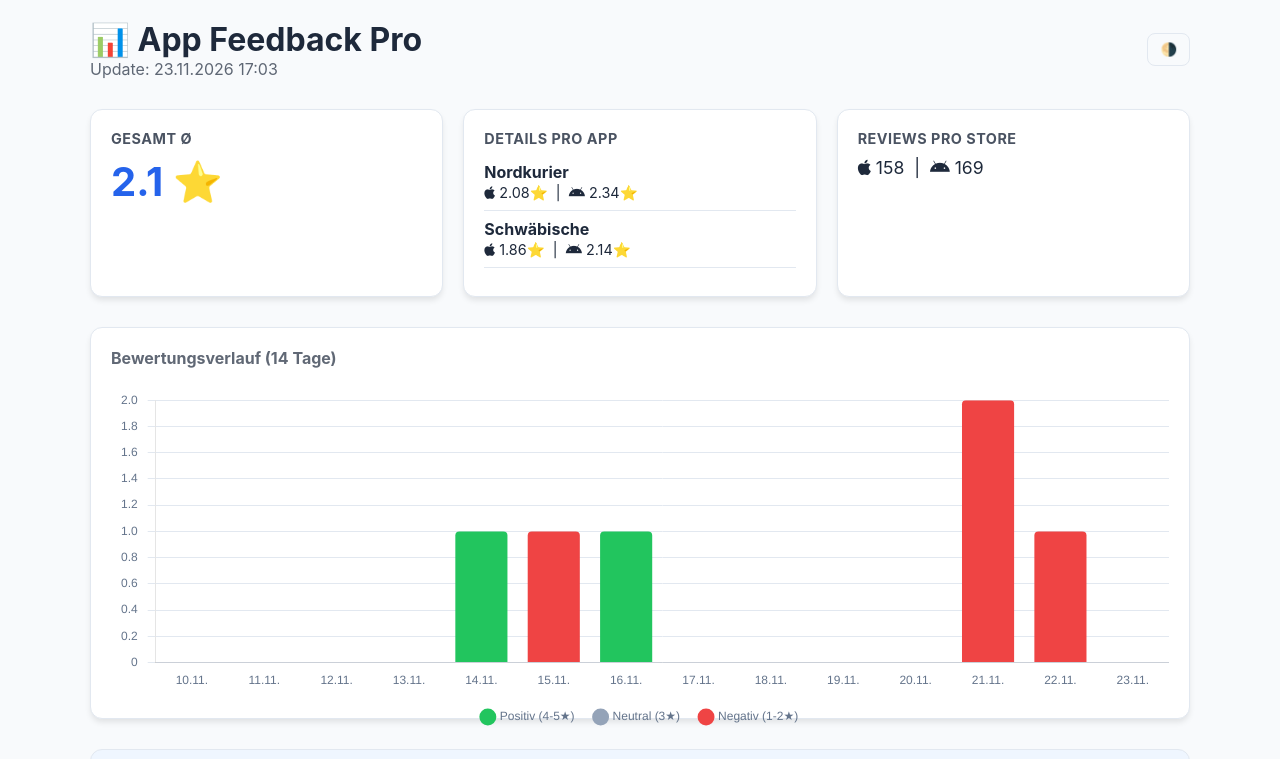
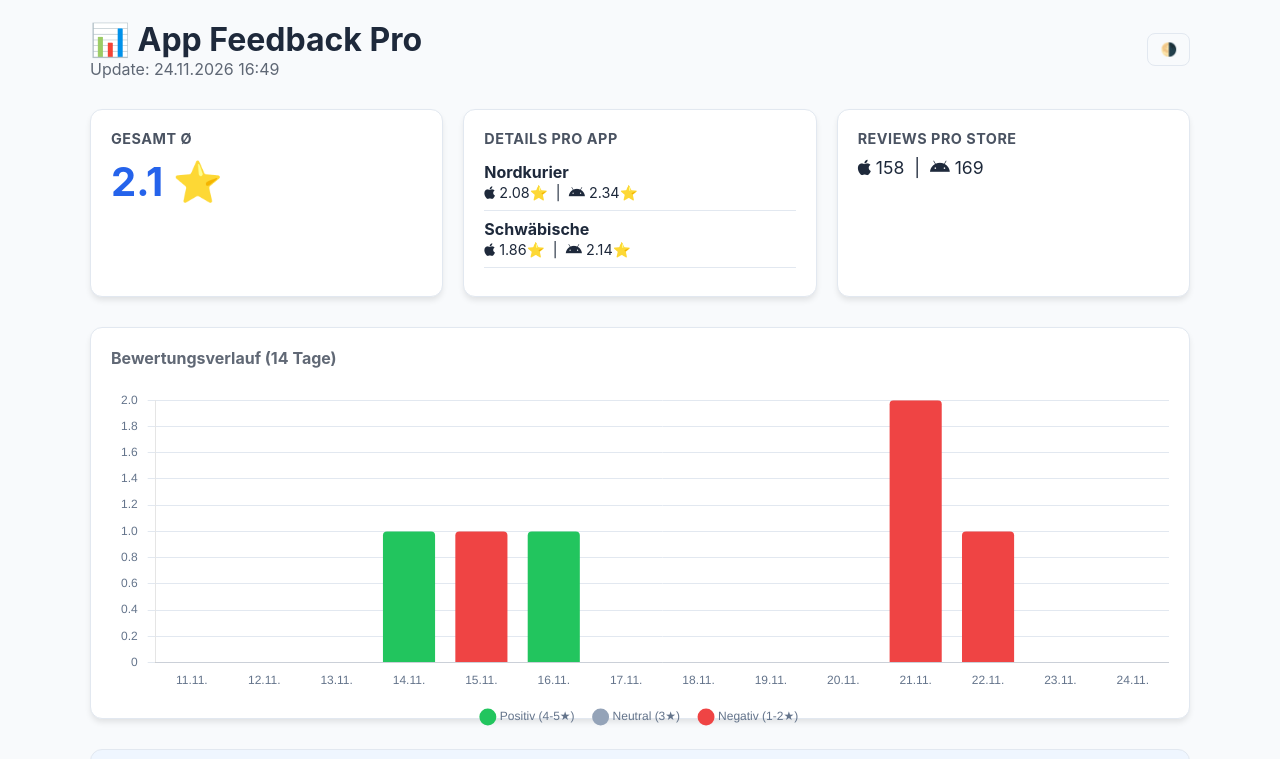
Before and after one commit to Hatozoro/feedback-agent, a plain HTML site: page public/index.html in a window 1280 px wide. Shown: the top 759 px of the page. Drawn offline with nearby package versions, Linux system fonts and the light colour scheme.

Commit message:
Data: Update review history und Dashboard

```diff
--- a/public/index.html
+++ b/public/index.html
@@ -75,7 +75,7 @@
             <header>
                 <div>
                     <h1 style="margin:0;">📊 App Feedback Pro </h1>
-                    <span style="opacity:0.7;">Update: 23.11.2026 17:03</span>
+                    <span style="opacity:0.7;">Update: 24.11.2026 16:49</span>
                 </div>
                 <button class="theme-btn" onclick="toggleTheme()">🌗</button>
             </header>
@@ -253,11 +253,11 @@ Was mich als Abonnent sehr stört ist, dass ich online immer Werbung eingeblende
             let chart = new Chart(ctx, {
                 type: 'bar',
                 data: {
-                    labels: ["10.11.", "11.11.", "12.11.", "13.11.", "14.11.", "15.11.", "16.11.", "17.11.", "18.11.", "19.11.", "20.11.", "21.11.", "22.11.", "23.11."],
+                    labels: ["11.11.", "12.11.", "13.11.", "14.11.", "15.11.", "16.11.", "17.11.", "18.11.", "19.11.", "20.11.", "21.11.", "22.11.", "23.11.", "24.11."],
                     datasets: [
-                        { label: 'Positiv (4-5★)', data: [0, 0, 0, 0, 1, 0, 1, 0, 0, 0, 0, 0, 0, 0], backgroundColor: '#22c55e', borderRadius: 4 },
+                        { label: 'Positiv (4-5★)', data: [0, 0, 0, 1, 0, 1, 0, 0, 0, 0, 0, 0, 0, 0], backgroundColor: '#22c55e', borderRadius: 4 },
                         { label: 'Neutral (3★)', data: [0, 0, 0, 0, 0, 0, 0, 0, 0, 0, 0, 0, 0, 0], backgroundColor: '#94a3b8', borderRadius: 4 },
-                        { label: 'Negativ (1-2★)', data: [0, 0, 0, 0, 0, 1, 0, 0, 0, 0, 0, 2, 1, 0], backgroundColor: '#ef4444', borderRadius: 4 }
+                        { label: 'Negativ (1-2★)', data: [0, 0, 0, 0, 1, 0, 0, 0, 0, 0, 2, 1, 0, 0], backgroundColor: '#ef4444', borderRadius: 4 }
                     ]
                 },
                 options: {
```
